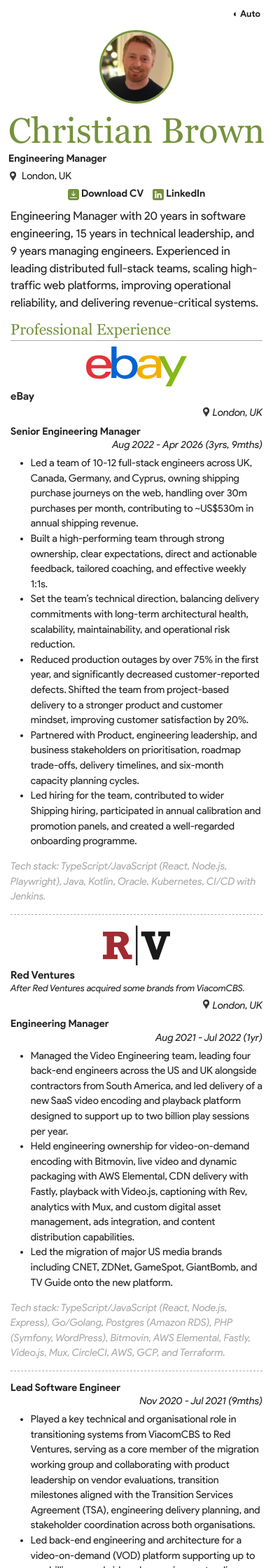
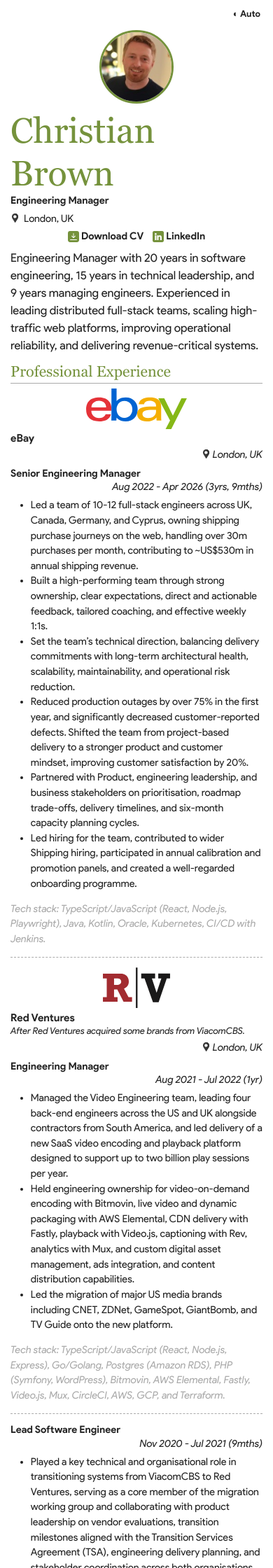
Before and after one commit to christianjbrown/christianbrown.uk, a Jekyll site: the page built from index.html, in a window 390 px wide. Shown: the top 2240 px of the page at 70% size. Built offline with Jekyll 4.4.1, drawn with Linux system fonts in a browser that asks for light colours.

Commit message:
Fix horizontal scroll on the homepage/CV on mobile (#57)
Two rigid elements were wider than a phone's viewport, giving the page a
horizontal scroll (pre-existing, unrelated to the theme toggle):

- The job-title box used flex: 0 0 30rem, so flex-shrink 0 held it at a
  fixed ~30rem and it overflowed narrow screens by ~35px. Allow it to
  shrink (flex: 0 1 30rem); desktop, with room to spare, is unchanged and
  the title/dates still share a row.
- The header h1 had white-space: nowrap, so the name couldn't wrap and
  overspilled the very narrowest phones by a few px. Drop nowrap so it
  wraps only when it can't fit (still one line at any normal width).

Verified zero horizontal overflow from 320px up, with desktop unchanged.

```diff
--- a/assets/css/cv.scss
+++ b/assets/css/cv.scss
@@ -121,7 +121,12 @@
                                     font-weight: bold;
                                     margin: 0;
                                     padding: 0;
-                                    flex: 0 0 30rem;
+                                    // Prefers ~30rem so the dates sit out to the
+                                    // right on wide screens, but must be allowed
+                                    // to shrink: with flex-shrink 0 the rigid
+                                    // 30rem basis overflowed a phone's width and
+                                    // gave the page a horizontal scroll.
+                                    flex: 0 1 30rem;
                                 }
                                 div.cv-experience-job-metadata-dates {
                                     color: $colour-grayscale-4;
--- a/assets/css/global.scss
+++ b/assets/css/global.scss
@@ -167,7 +167,10 @@
                 }
                 div.header-data {
                     h1 {
-                        white-space: nowrap;
+                        // No nowrap: at 3.5rem the name is wider than a small
+                        // phone, and forcing one line gave the page a few px of
+                        // horizontal scroll. Let it wrap only when it can't fit
+                        // (it stays on one line at any normal width).
                         margin-bottom: 0;
                         color: $colour-accent;
                         font-family: $font-serif;
```
